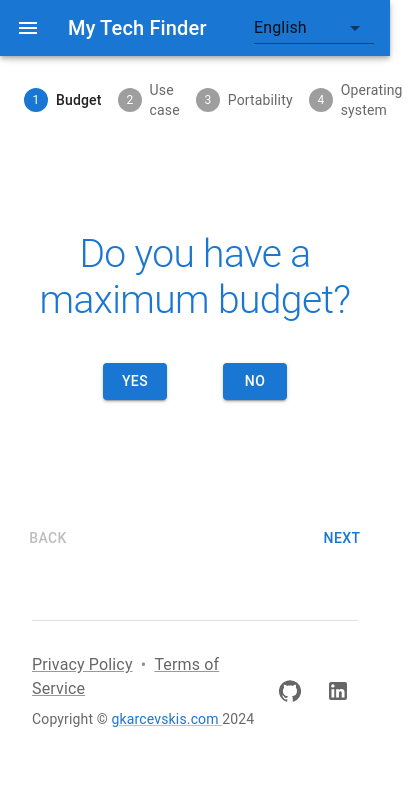
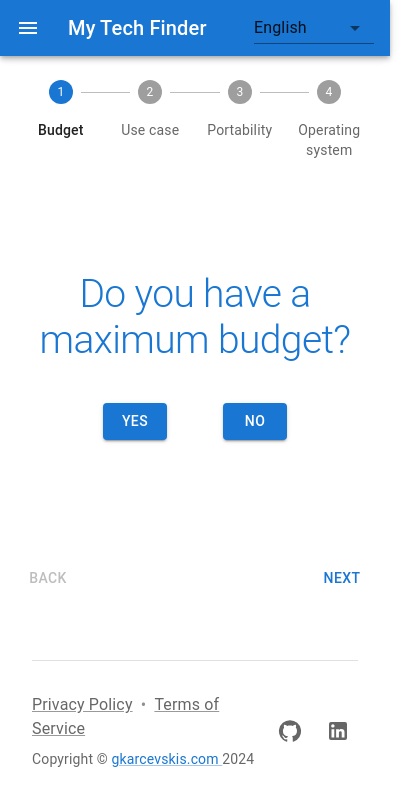
Before and after one commit to girts521/selectDevice, a Next.js app: page /form/laptop in a window 390 px wide. Shown: the top 806 px of the page, 411 px wide, since content can reach past the window. Built offline with nearby package versions, Linux system fonts and the light colour scheme.

Commit message:
fix stepper on mobile

```diff
--- a/components/Stepper/index.js
+++ b/components/Stepper/index.js
@@ -187,8 +187,8 @@ export default function HorizontalLinearStepper() {
 
   return (
     <>
-      <Box sx={{ width: "100%", maxWidth: "1200px", margin: "auto", mt: 10 }}>
-        <Stepper activeStep={activeStep}>
+      <Box sx={{ width: "100%", maxWidth: "1200px", margin: "auto", mt: 10, wordBreak:"break-word" }}>
+        <Stepper alternativeLabel activeStep={activeStep}>
           {lang === "EN" &&
             stepsEN.map((label, index) => {
               const stepProps = {};
```
